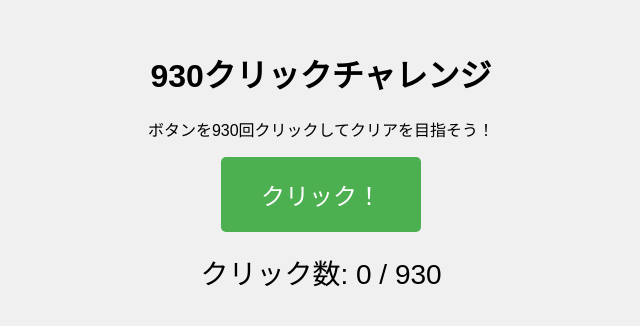
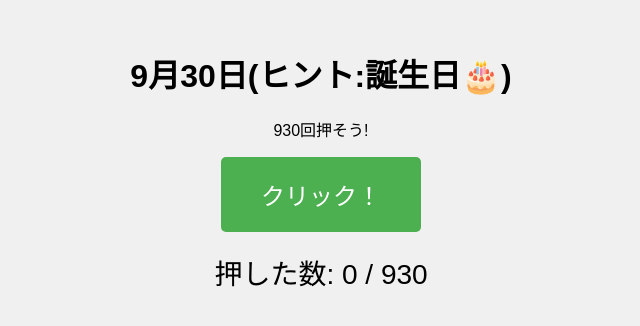
Before and after one commit to Udetamago13/birthday-click-game-test, a plain HTML site: page index.html in a window 1280 px wide. Shown: the whole page, without its empty margins (319-959 px from the left). Drawn offline with Linux system fonts and the light colour scheme.

Commit message:
Add files via upload

```diff
--- a/index.html
+++ b/index.html
@@ -2,7 +2,7 @@
 <html lang="ja">
 <head>
     <meta charset="UTF-8">
-    <title>930クリックチャレンジ</title>
+    <title>9月30日(ヒント:誕生日🎂)</title>
     <style>
         body {
             text-align: center;
@@ -35,11 +35,11 @@
     </style>
 </head>
 <body>
-    <h1>930クリックチャレンジ</h1>
-    <p>ボタンを930回クリックしてクリアを目指そう！</p>
+    <h1>9月30日(ヒント:誕生日🎂)</h1>
+    <p>930回押そう!</p>
     <button id="clickButton" onclick="countClick()">クリック！</button>
-    <p id="counter">クリック数: 0 / 930</p>
-    <p id="message">クリア！お誕生日おめでとう！🎉</p>
+    <p id="counter">押した数: 0 / 930</p>
+    <p id="message">お誕生日おめでとう！そうじゃない人はワンチャンダイブ!!</p>
 
     <script>
         let clicks = 0;
```
